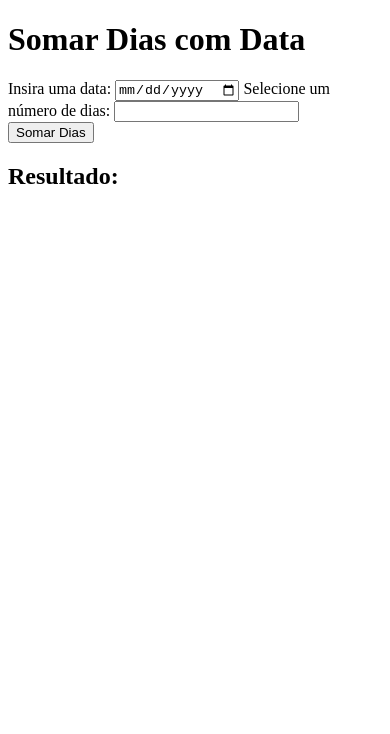
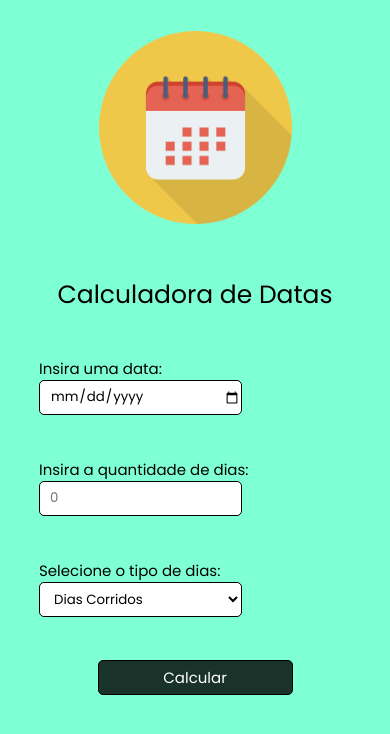
Before and after one commit to luckasmatos/Contador-de-Dias, a plain HTML site: page index.html in a window 390 px wide. Drawn offline with Linux system fonts and the light colour scheme.

Commit message:
first commit

```diff
--- a/index.html
+++ b/index.html
@@ -1,22 +1,48 @@
 <!DOCTYPE html>
-<html>
+<html lang="pt-br">
+
 <head>
-  <title>Somar Dias com Data</title>
+  <meta charset="UTF-8">
+  <meta name="viewport" content="width=device-width, initial-scale=1.0">
+  <link rel="stylesheet" href="styles.css">
+  <link rel="shortcut icon" href="./assets/calendar.png" type="image/x-icon">
+  <title>Calculadora de Datas</title>
 </head>
+
 <body>
-  <h1>Somar Dias com Data</h1>
 
-  <label for="inputData">Insira uma data:</label>
-  <input type="date" id="inputData">
+  <main id="container">
 
-  <label for="inputDias">Selecione um número de dias:</label>
-  <input type="number" id="inputDias" min="1" step="1">
+    <img src="./assets/Calendar-icon.png" alt="Calendar icon" id="logoImage">
 
-  <button onclick="somarDias()">Somar Dias</button>
+    <h1>Calculadora de Datas</h1>
 
-  <h2>Resultado:</h2>
-  <div id="resultado"></div>
+    <div class="inputBox">
+      <label for="inputData">Insira uma data:</label>
+      <input type="date" id="inputData" class="input">
+    </div>
+
+    <div class="inputBox">
+      <label for="inputDias">Insira a quantidade de dias:</label>
+      <input type="number" id="inputDias" min="1" step="1" class="input" placeholder="0">
+    </div>
+
+    <div class="inputBox">
+      <label for="selectTipoDias">Selecione o tipo de dias:</label>
+      <select id="selectTipoDias" class="input">
+        <option value="corridos">Dias Corridos</option>
+        <option value="uteis">Dias Úteis</option>
+      </select>
+    </div>
+
+    <button onclick="somarDias()">Calcular</button>
+
+    <div id="resultado"></div>
+
+  </main>
 
   <script src="scripts.js"></script>
+
 </body>
+
 </html>
--- a/scripts.js
+++ b/scripts.js
@@ -1,14 +1,52 @@
+// function somarDias() {
+//     const inputData = document.getElementById("inputData").value;
+//     const inputDias = parseInt(document.getElementById("inputDias").value);
+
+//     if (!inputData || isNaN(inputDias) || inputDias <= 0) {
+//       alert("Por favor, insira uma data válida e selecione um número de dias maior que zero.");
+//       return;
+//     }
+
+//     const dataSelecionada = new Date(inputData);
+//     dataSelecionada.setDate(dataSelecionada.getDate() + (inputDias+1));
+
+//     const novaDataFormatada = formatarData(dataSelecionada);
+//     document.getElementById("resultado").innerText = "Nova data: " + novaDataFormatada;
+//   }
+
+//   function formatarData(data) {
+//     const dia = String(data.getDate()).padStart(2, "0");
+//     const mes = String(data.getMonth() + 1).padStart(2, "0"); // Mês começa em 0 (janeiro é 0)
+//     const ano = String(data.getFullYear()).padStart(4, "0");
+//     return `${dia}/${mes}/${ano}`;
+//   }
+
 function somarDias() {
   const inputData = document.getElementById("inputData").value;
   const inputDias = parseInt(document.getElementById("inputDias").value);
+  const selectTipoDias = document.getElementById("selectTipoDias").value;
 
   if (!inputData || isNaN(inputDias) || inputDias <= 0) {
-      alert("Por favor, insira uma data válida e selecione um número de dias maior que zero.");
+    alert("Insira uma data válida e selecione um número de dias maior que zero.");
     return;
   }
 
   const dataSelecionada = new Date(inputData);
-    dataSelecionada.setDate(dataSelecionada.getDate() + (inputDias+1));
+  let diasASomar = inputDias;
+
+  // Verifica se foram selecionados "Dias Úteis" e ajusta a quantidade de dias a serem somados
+  if (selectTipoDias === "uteis") {
+    let diasContados = 0;
+    while (diasContados < inputDias) {
+      dataSelecionada.setDate(dataSelecionada.getDate() + 1);
+      const diaDaSemana = dataSelecionada.getDay();
+      if (diaDaSemana !== 0 && diaDaSemana !== 6) { // 0 representa Domingo e 6 representa Sábado
+        diasContados++;
+      }
+    }
+  } else {
+    dataSelecionada.setDate(dataSelecionada.getDate() + inputDias + 1);
+  }
 
   const novaDataFormatada = formatarData(dataSelecionada);
   document.getElementById("resultado").innerText = "Nova data: " + novaDataFormatada;
--- a/styles.css
+++ b/styles.css
@@ -0,0 +1,136 @@
+@import url('https://fonts.googleapis.com/css2?family=Poppins:wght@300;400&display=swap');
+
+* {
+    margin: 0;
+    padding: 0;
+    box-sizing: border-box;
+    font-family: 'Poppins', sans-serif;
+}
+
+body {
+    width: 100%;
+    height: 100vh;
+    display: flex;
+    flex-direction: column;
+    align-items: center;
+    justify-content: center;
+    background-color: aquamarine;
+}
+
+#container {
+    width: 400px;
+    height: 600px;
+    border: 1px solid black;
+    border-radius: 8px;
+    display: flex;
+    flex-direction: column;
+    align-items: center;
+    background-color: rgba(0, 0, 0, 0.15);
+}
+
+#logoImage {
+    width: 160px;
+    height: 160px;
+    margin: 20px 0;
+}
+
+h1 {
+    width: 100%;
+    height: 40px;
+    display: flex;
+    flex-direction: column;
+    align-items: center;
+    justify-content: start;
+    font-size: 25px;
+    font-weight: 400;
+}
+
+.inputBox {
+    width: 90%;
+    height: 80px;
+    display: flex;
+    flex-direction: column;
+    align-items: start;
+    justify-content: center;
+}
+
+label {
+    font-size: 15px;
+    font-weight: 400;
+}
+
+.input {
+    width: 60%;
+    height: 35px;
+    border: 1px solid black;
+    outline: none;
+    border-radius: 5px;
+    padding-left: 10px;
+    background-color: white;
+}
+
+button {
+    width: 50%;
+    height: 35px;
+    margin-top: 20px;
+    background-color: rgba(0, 0, 0, 0.8);
+    border: 1px solid black;
+    color: white;
+    border-radius: 5px;
+    font-size: 15px;
+}
+
+#resultado {
+    width: 100%;
+    height: 55px;
+    display: flex;
+    align-items: center;
+    justify-content: center;
+}
+
+@media screen and (max-width: 450px) {
+
+    body {
+        height: 100vh;
+        justify-content: start;
+    }
+
+    #container {
+        width: 100%;
+        height: 90%;
+        border: none;
+        border-radius: 0;
+        justify-content: space-around;
+        background-color: transparent;
+    }
+
+    #logoImage {
+        width: 25vh;
+        height: 25vh;
+        margin: 0;
+    }
+
+    h1 {
+        width: 100%;
+        height: auto;
+    }
+
+    .inputBox {
+        width: 80%;
+        height: auto;
+    }
+
+    .input {
+        width: 65%;
+        height: 35px;
+    }
+
+    button {
+        margin-top: 0;
+    }
+
+    #resultado {
+        height: auto;
+    }
+
+}
```
Also changed, not shown: assets/Calendar-icon.png (added), assets/calendar.png (added). Lines whose indentation alone changed are shown as unchanged.
